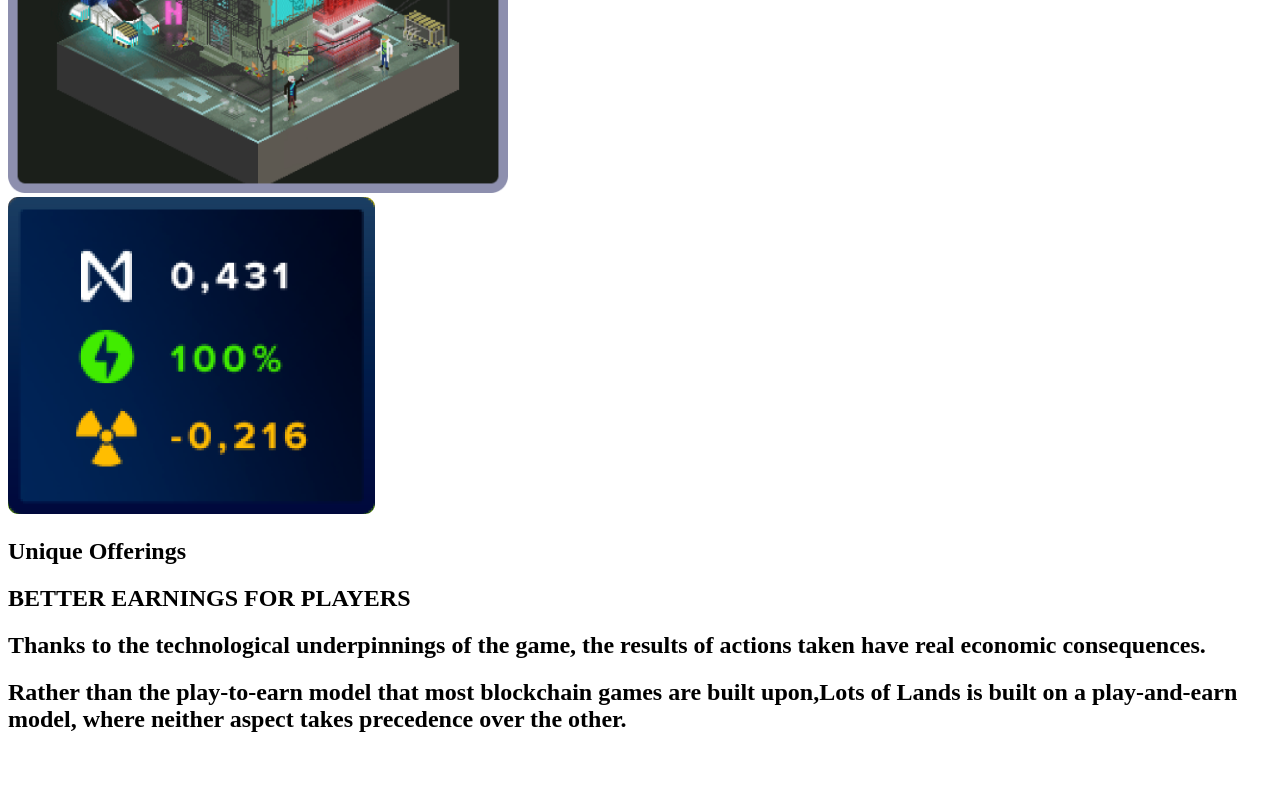
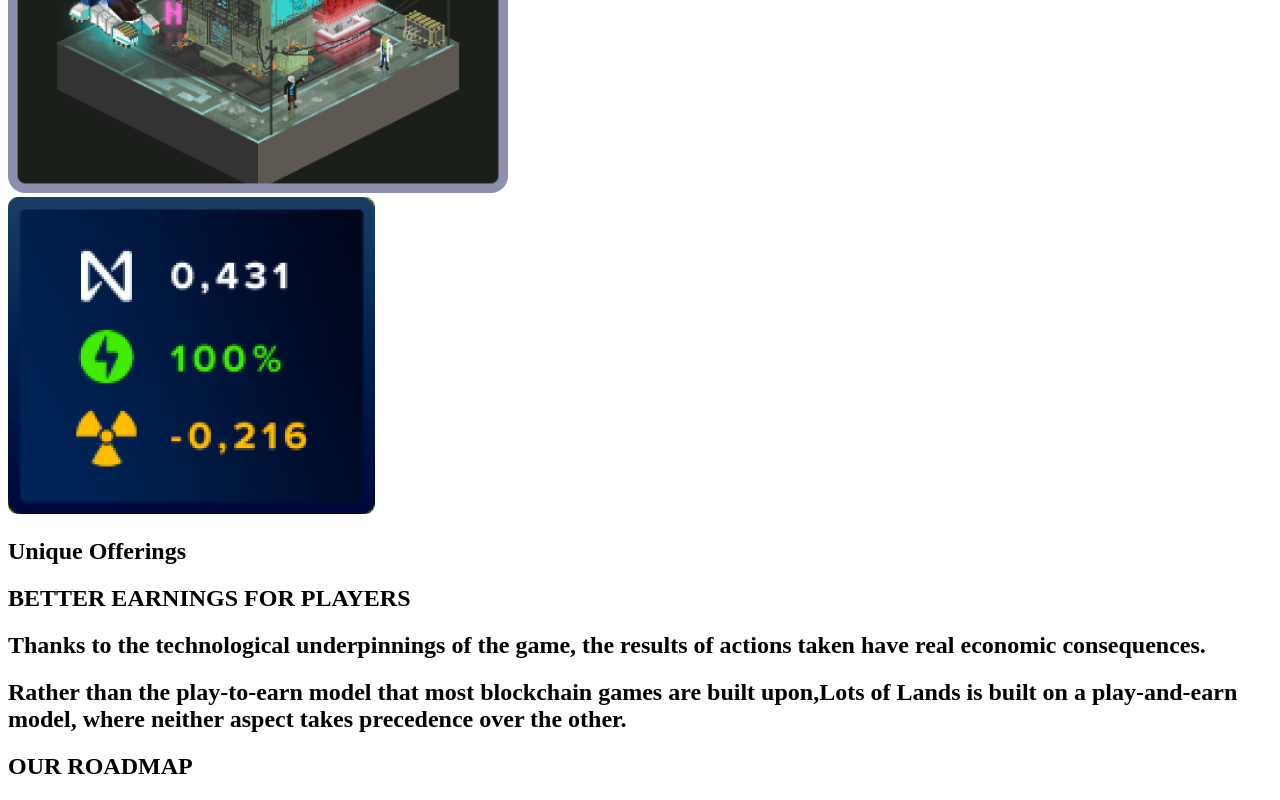
Before and after one commit to michaelNuel/lostlands, a Next.js app: page / in a window 1280 px wide. Shown: the part 4146-4946 px from the top of the page. Before the commit the page ends 4899 px from the top, so only its background shows below. Built offline with nearby package versions, Linux system fonts and the light colour scheme.

Commit message:
started roadmap

```diff
--- a/src/app/Sections/HowItWorks/HowitWorks.tsx
+++ b/src/app/Sections/HowItWorks/HowitWorks.tsx
@@ -3,7 +3,7 @@ import Image from "next/image";
 
 export default function HowitWorks() {
   return (
-    <div className="h-[900px] bg-slate-950">
+    <div className="h-[900px] general">
       <div className="h-full container mx-auto">
          <div className="flex justify-center self-center gap-28 h-full items-center">
            <div className="flex flex-col gap-8">
--- a/src/app/Sections/Roadmap/Roadmap.tsx
+++ b/src/app/Sections/Roadmap/Roadmap.tsx
@@ -1,8 +1,12 @@
 export default function Roadmap() {
   return (
-    <div className='h-[900px]'>
-      <div>
-
+    <div className='roadmap h-[900px] general '>
+      <div className="h-full container mx-auto">
+        <div className="flex justify-between align-middle self-center flex-col h-full">
+           <div className="grid place-items-center w-[415px]">
+             <h2 className="  gradient-text font-[600] text-[56px]">OUR ROADMAP</h2>
+           </div>
+        </div>
       </div>
     </div>
   )
--- a/src/app/Sections/UniqueOffers/UniqueOffers.tsx
+++ b/src/app/Sections/UniqueOffers/UniqueOffers.tsx
@@ -4,7 +4,7 @@ import Image from "next/image";
 
 export default function UniqueOffers() {
   return (
-    <div className="h-[900px] bg-slate-950">
+    <div className="h-[900px] general">
       <div className="h-full container mx-auto">
         <div className="flex justify-center self-center gap-36 h-full items-center">
            <div className="relative">
--- a/src/app/globals.css
+++ b/src/app/globals.css
@@ -61,3 +61,11 @@
 .span{
   color: #00B3FC
 }
+
+.roadmap{
+  background-image: url(../../public/Group\ 1000001891.png);
+}
+
+.general{
+  background-color: rgba(0, 3, 41, 1);
+}
--- a/src/app/page.tsx
+++ b/src/app/page.tsx
@@ -2,6 +2,7 @@ import Heropag from "./Sections/Heropage/Heropag";
 import HowitWorks from "./Sections/HowItWorks/HowitWorks";
 import Moreinfo from "./Sections/MoreInfo/Moreinfo";
 import Navbar from "./Sections/Navbar/Navbar";
+import Roadmap from "./Sections/Roadmap/Roadmap";
 import UniqueOffers from "./Sections/UniqueOffers/UniqueOffers";
 import WWA from "./Sections/WhoWeAre/WWA";
 
@@ -15,6 +16,7 @@ export default function Home() {
        <Moreinfo />
        <HowitWorks />
        <UniqueOffers />
+       <Roadmap />
     </main>
   )
 }
```
